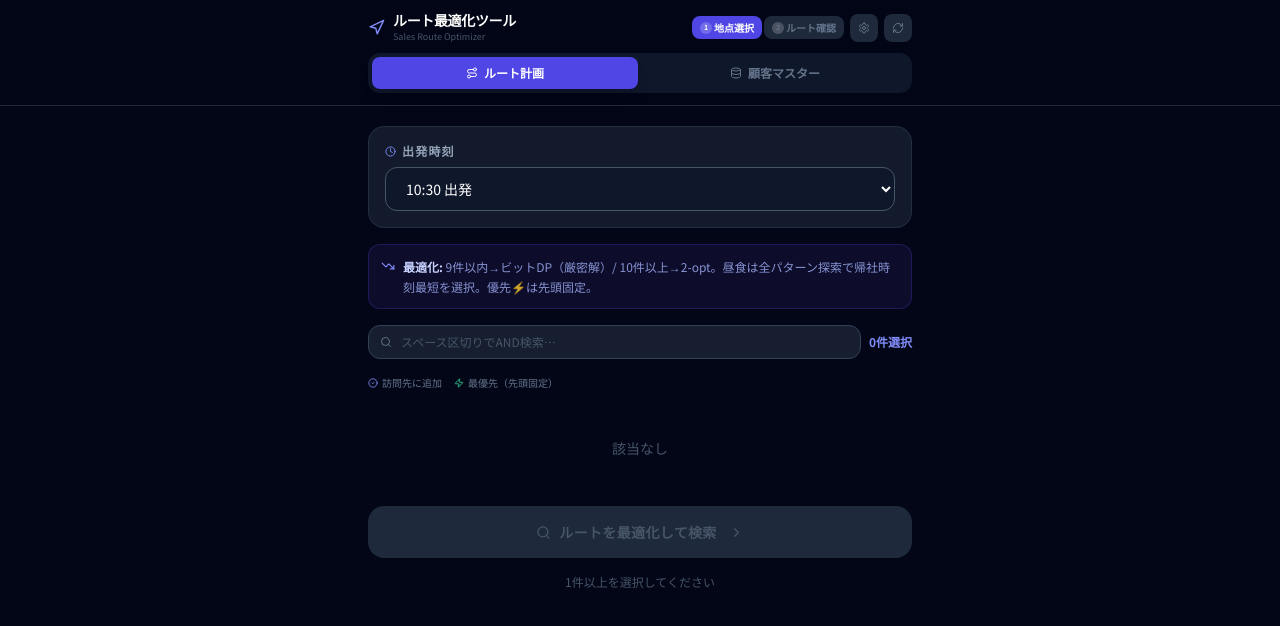
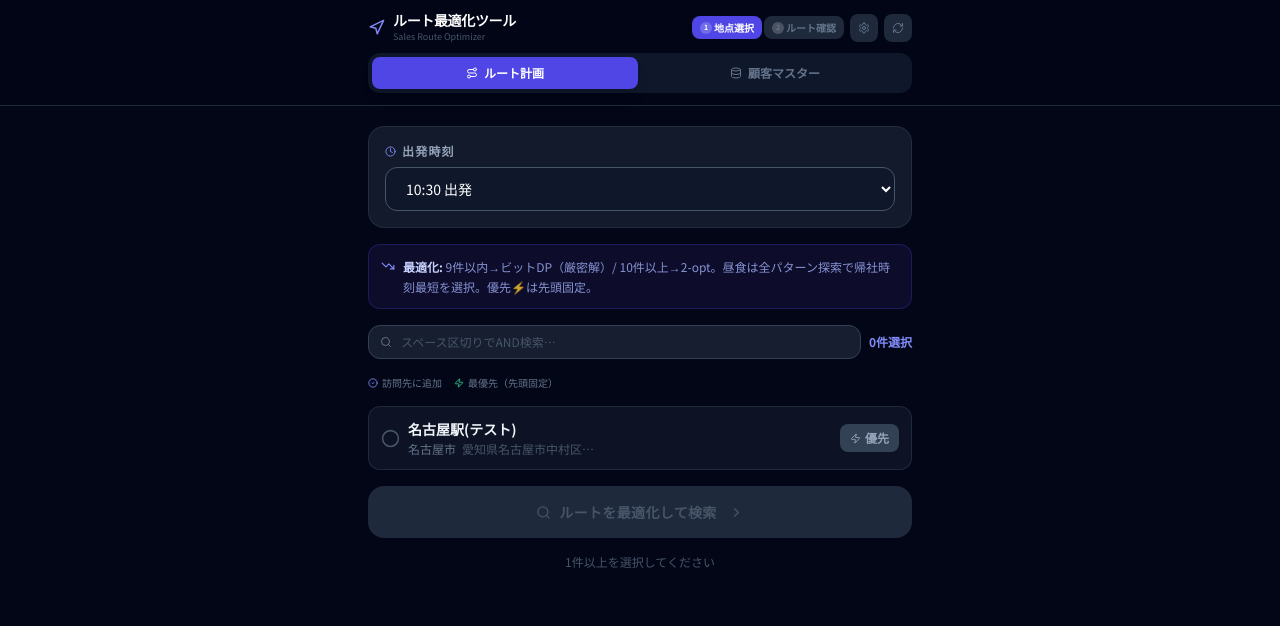
Before and after one commit to eito1031/-, a React (Vite) app: page / in a window 1280 px wide. Shown: the top 626 px of the page. Built offline with nearby package versions, Linux system fonts and the light colour scheme.

Commit message:
feat: テスト用に名古屋駅を顧客マスターのデフォルトに追加
https://claude.ai/code/session_016dcg51GJgVHxLoD42P7mdE

```diff
--- a/src/customers.js
+++ b/src/customers.js
@@ -1,3 +1,5 @@
-const CUSTOMERS = [];
+const CUSTOMERS = [
+  { id:"nagoya_sta_test", name:"名古屋駅(テスト)", kana:"なごやえきてすと", address:"愛知県名古屋市中村区名駅１丁目１−４", lat:35.1709, lng:136.8815, area:"名古屋市", defaultStay:20 },
+];
 
 export default CUSTOMERS;
```
